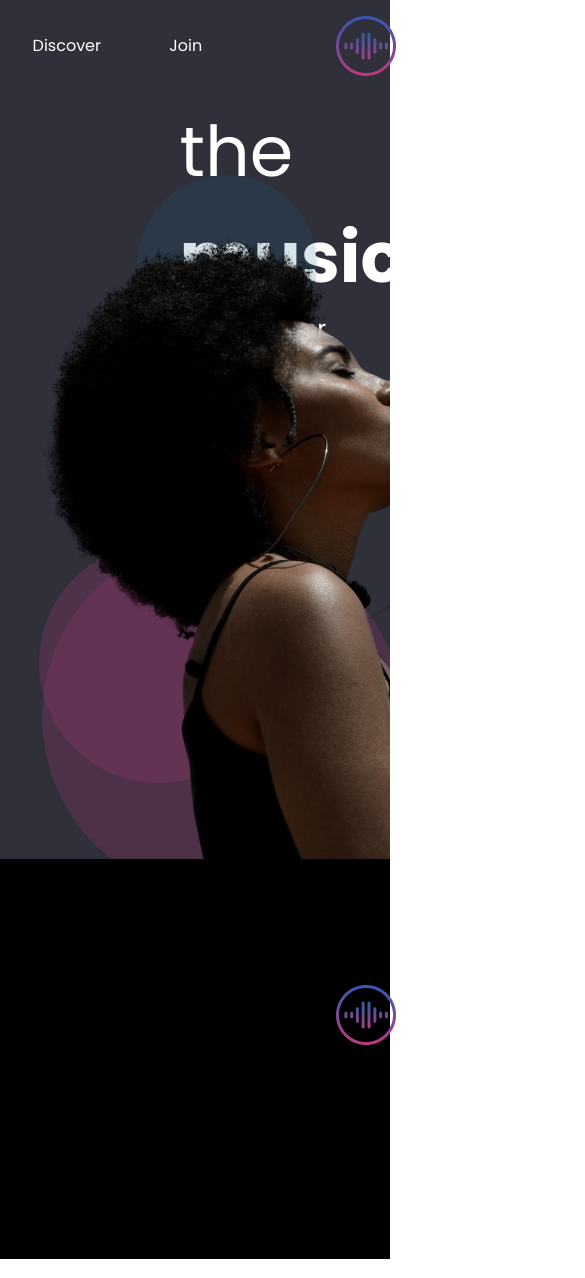
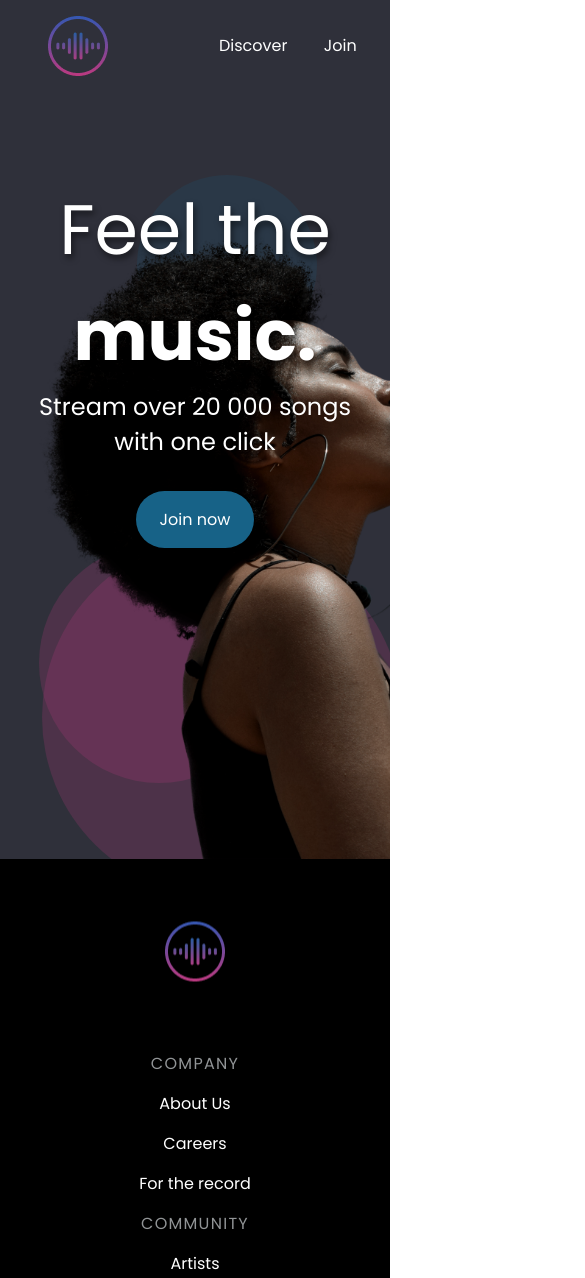
Before and after one commit to henripar/Soundwave, a website: page index.html in a window 390 px wide. Shown: the top 1278 px of the page, 585 px wide, since content can reach past the window. Drawn offline with Linux system fonts and the light colour scheme.

Commit message:
made the site responsive

```diff
--- a/index.css
+++ b/index.css
@@ -3,6 +3,9 @@
   padding: 0;
   font-family: 'Poppins', sans-serif;
   font-weight: 400;
+}
+body {
+  max-width: 100vw;
 }
 .main-header {
   display: block;
@@ -204,3 +207,166 @@ svg {
 svg:hover path {
   fill: #bc3a80;
 }
+@media screen and (max-width: 1722px) {
+  .nav {
+    right: 11.5%;
+  }
+  .brand-logo-footer {
+    margin-left: 4em;
+  }
+}
+@media screen and (max-width: 1540px) {
+  .brand-logo-footer {
+    margin: 1rem 0rem;
+    width: 23%;
+  }
+}
+
+@media screen and (max-width: 1440px) {
+  .nav {
+    right: 3.5%;
+  }
+  .brand-logo {
+    margin: 1rem 12rem;
+  }
+  .brand-logo-footer-1 {
+    margin: 1rem 6rem;
+  }
+  .some-links {
+    margin-left: 5rem;
+  }
+}
+@media screen and (max-width: 1380px) {
+  .some-links {
+    display: flex;
+    justify-content: space-evenly;
+    margin-left: 0px;
+    margin-top: 2.5rem;
+  }
+  .brand-logo-footer {
+    position: relative;
+    height: 100%;
+  }
+  .nav-links-footer {
+    margin-left: 13em;
+  }
+  .footer-name-logo {
+    padding-top: 7.5rem;
+  }
+  .brand-logo-footer-1 {
+    position: absolute;
+    display: inline-block;
+    padding-top: 7rem;
+    top: 50%;
+    left: 50%;
+    transform: translate(-50%, -50%);
+  }
+  .home-main--infos {
+    bottom: 27%;
+    width: 38%;
+  }
+  nav {
+    display: block;
+  }
+}
+@media screen and (max-width: 1100px) {
+  .nav {
+    right: 3.5%;
+  }
+  .brand-logo {
+    margin: 1rem 12rem;
+  }
+  .home-main--infos {
+    width: 78%;
+    display: block;
+    position: relative;
+    z-index: 100;
+    top: 0;
+    right: 0;
+    margin-left: 41%;
+    margin-top: 11%;
+  }
+}
+@media screen and (max-width: 980px) {
+  .home-main--infos {
+    width: 84%;
+    display: block;
+    position: relative;
+    z-index: 100;
+    top: 0;
+    right: 0;
+    margin-left: auto;
+    margin-top: 20%;
+    margin-right: auto;
+    text-align: center;
+  }
+  .brand-logo-footer {
+    display: block;
+    margin: 0 auto;
+    width: 100%;
+    padding-top: 5em;
+  }
+  .brand-logo-footer-1 {
+    margin: 0 auto;
+  }
+  .nav-links-footer {
+    display: flex;
+    justify-content: space-evenly;
+    padding-top: 7em;
+    margin: 0;
+  }
+  h1 {
+    text-shadow: 2px 4px 6px rgba(0, 0, 0, 0.5);
+  }
+}
+@media screen and (max-width: 880px) {
+  .brand-logo {
+    margin: 1rem 6rem;
+  }
+  .nav {
+    right: -5.5%;
+  }
+}
+@media screen and (max-width: 600px) {
+  .brand-logo {
+    margin: 1rem 4rem;
+  }
+  .nav {
+    right: -10.5%;
+  }
+  .brand-logo-name {
+    display: none;
+  }
+}
+@media screen and (max-width: 480px) {
+  .brand-logo {
+    width: auto;
+  }
+  .nav-links-footer {
+    display: block;
+    margin: 0 auto;
+    text-align: center;
+  }
+  dl {
+    display: block;
+  }
+  .brand-logo {
+    margin: 1rem 3rem;
+  }
+  .footer-name-logo {
+    display: none;
+  }
+}
+@media screen and (max-width: 450px) {
+  .nav {
+    right: -19.5%;
+  }
+}
+@media screen and (max-width: 400px) {
+  .nav {
+    right: -25.5%;
+  }
+  .nav :not(:last-child) {
+    margin-right: 0;
+  }
+}
--- a/index.html
+++ b/index.html
@@ -42,7 +42,7 @@
         <div class="brand-logo-footer">
           <a href="/" class="brand-logo-footer-1">
             <img src="img/logo.png" alt="" class="brand-logo-img" />
-            <div class="brand-logo-name">Soundwave</div>
+            <div class="brand-logo-name footer-name-logo">Soundwave</div>
           </a>
         </div>
         <div class="nav-links-footer">
```
